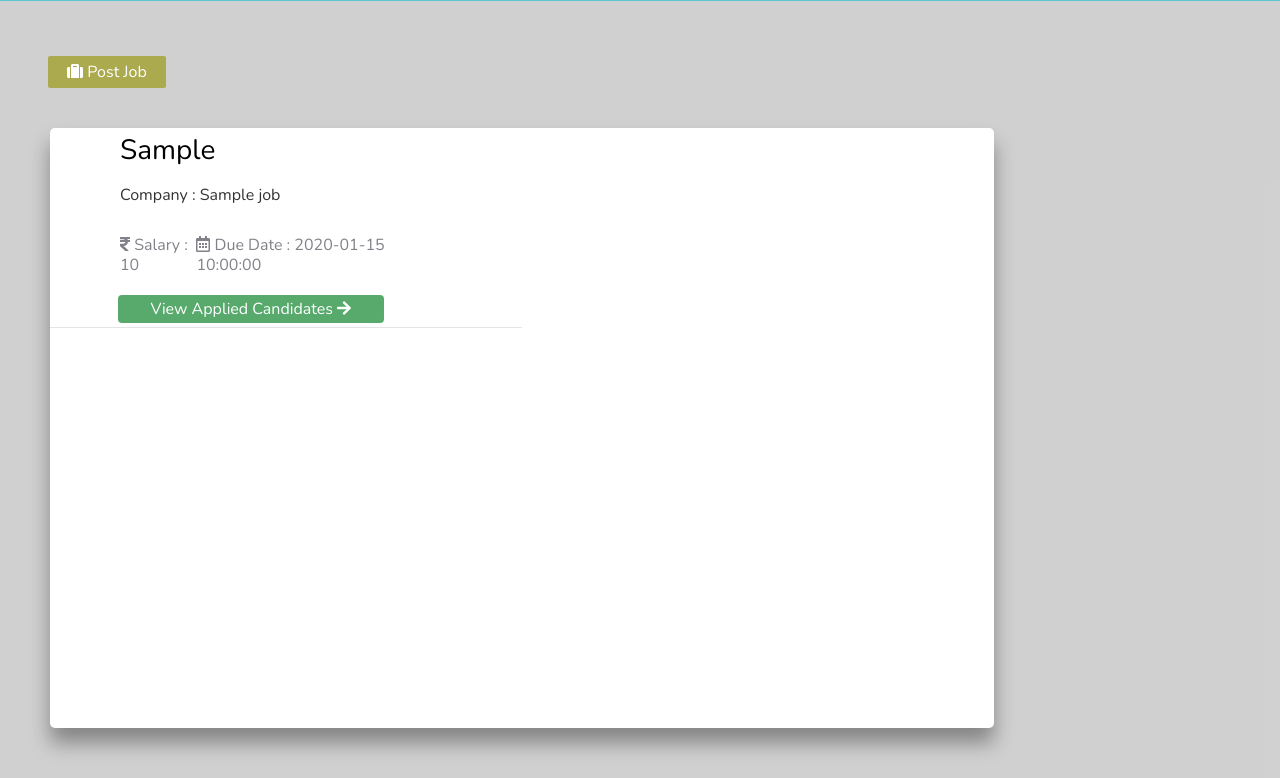
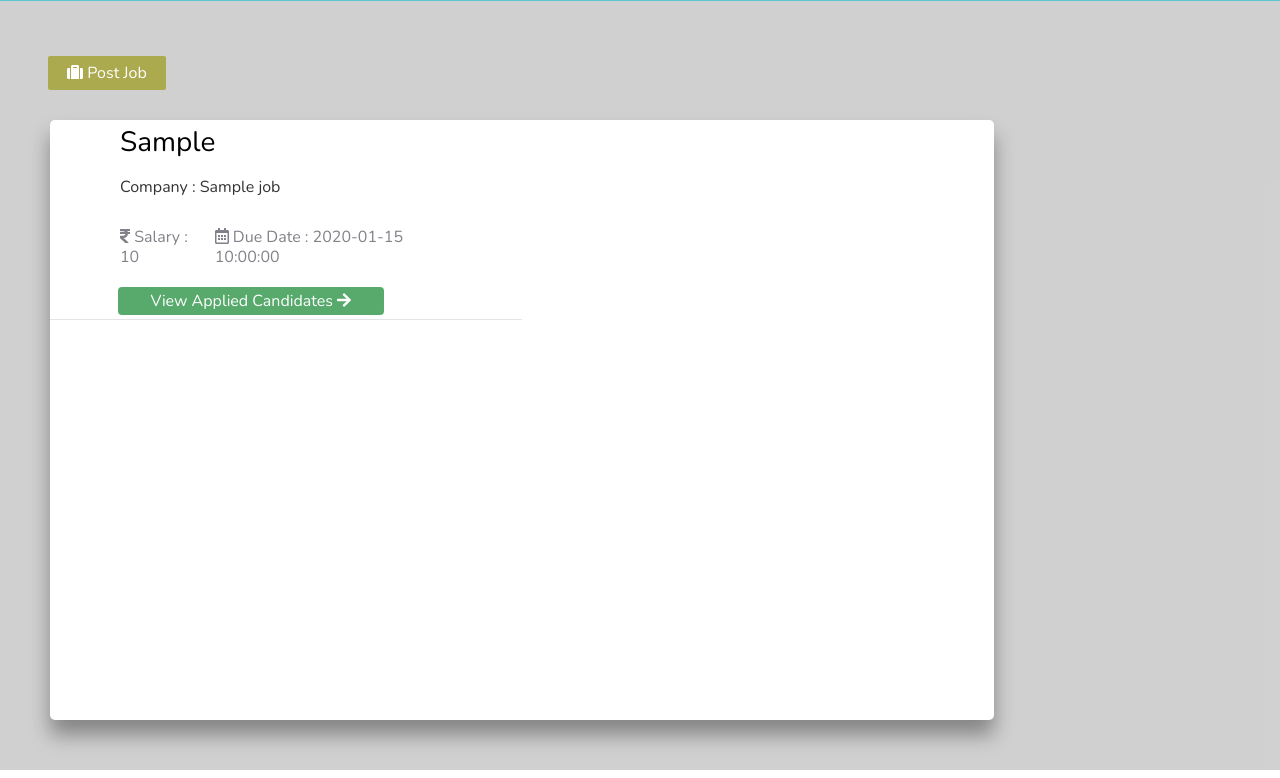
Before and after one commit to neha5-20/Resume-screening-and-ranking, a Flask app: page /employer/post_job in a window 1280 px wide. Shown: the part 74-852 px from the top of the page. Run offline with Flask 2, Linux system fonts and the light colour scheme; a database or web service that is not in the repository returns one stand-in record (values such as "Sample title"); parts of the project's set-up code (start-up, migrations or seed data) failed here and were passed over; some libraries are stand-ins or nearby versions.

Commit message:
css changes

```diff
--- a/static/css/post_job.css
+++ b/static/css/post_job.css
@@ -14,8 +14,8 @@
   margin: 5px 0 10px -2px;
   opacity: 1;
   border: none;
-  padding:4px;
-  margin-bottom: 40px;
+  padding:5px;
+  margin-bottom: 30px;
   right: auto;
   display: inline-block;
   box-shadow: none;
--- a/templates/post_job.html
+++ b/templates/post_job.html
@@ -20,7 +20,8 @@
 			  <p class="post_card_com"> Company : {{ data[i]['company_name'] }}</p>
 			  <div class="post_card_ds">
           <p class="post_card_salary"><i class="fas fa-rupee-sign"></i> Salary : {{ data[i]['salary'] }}</p>
-			    <p class="post_card_date"><i class="far fa-calendar-alt"></i> Due Date : {{ data[i]['last_date'] }}</p>
+			    &nbsp;&nbsp;&nbsp;&nbsp;&nbsp;&nbsp;
+          <p class="post_card_date"><i class="far fa-calendar-alt"></i> Due Date : {{ data[i]['last_date'] }}</p>
         </div>
         <p class="post_card_buttons">
           <button id="{{ data[i]['job_id'] }}" class="view_candidates" data-bs-toggle='modal' data-bs-target='#view_candidates'>View Applied Candidates <i class="fa fa-arrow-right"></i></button>
```
